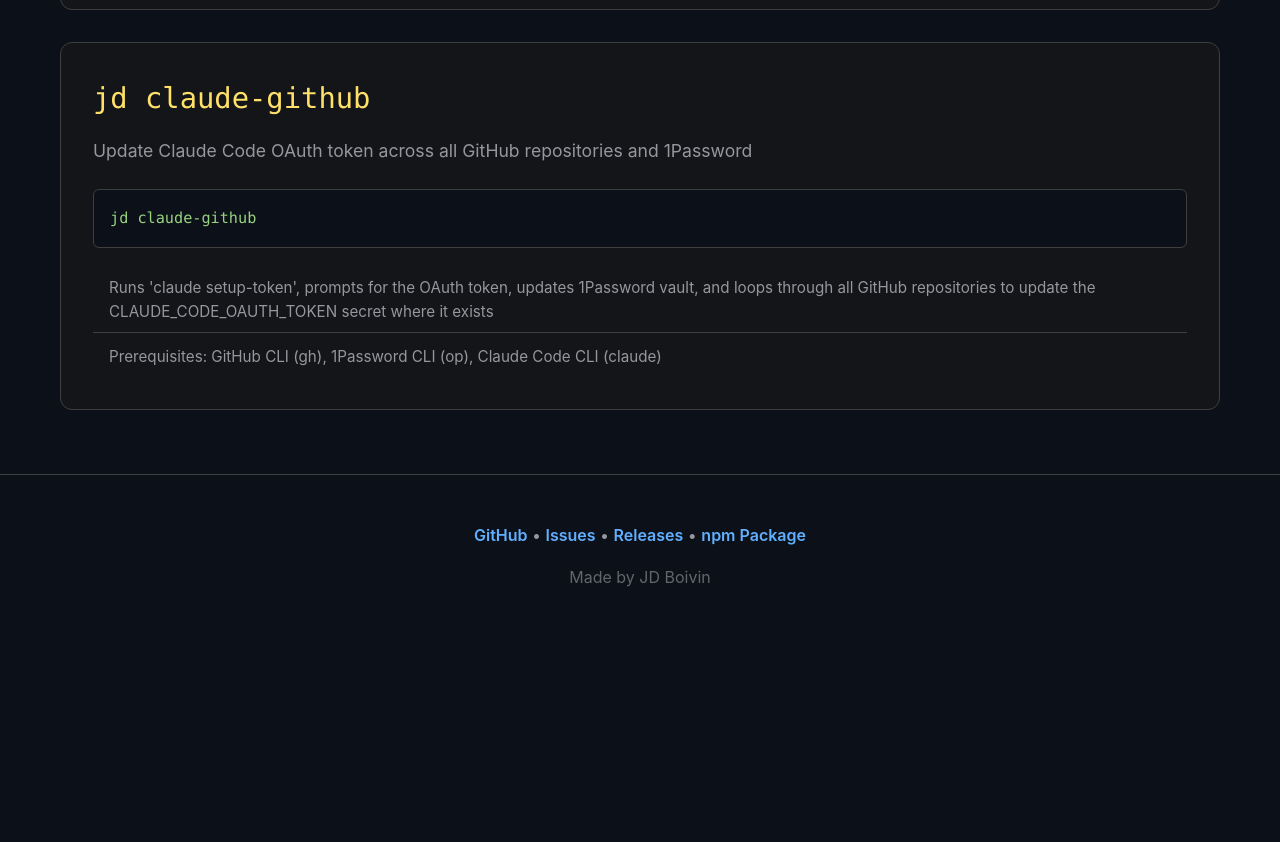
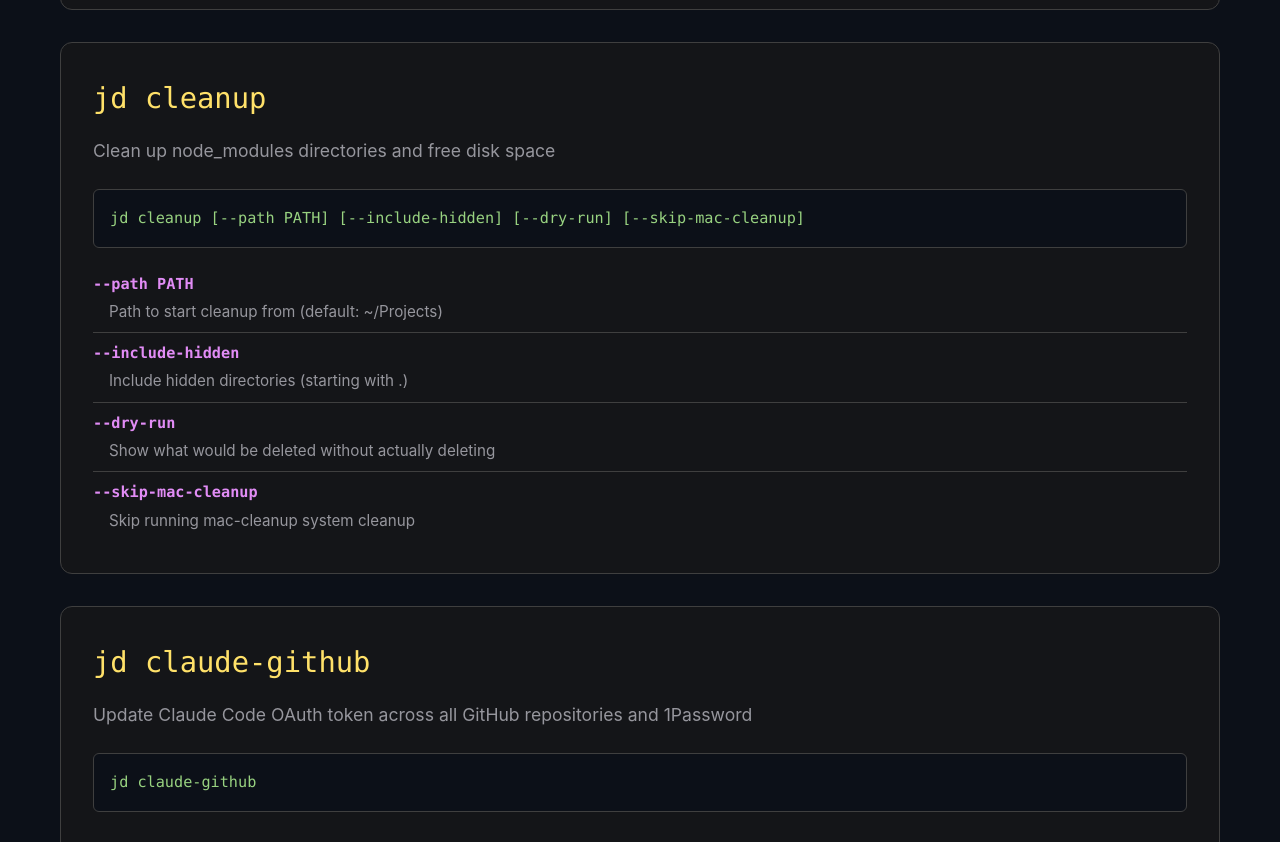
Before and after one commit to starburst997/jd, a website: page docs/index.html in a window 1280 px wide. Shown: the part 6600-7442 px from the top of the page. Before the commit the page ends 7239 px from the top, so only its background shows below. Drawn offline with Linux system fonts and the light colour scheme.

Commit message:
Add cleanup command

```diff
--- a/docs/index.html
+++ b/docs/index.html
@@ -740,6 +740,35 @@
             </ul>
           </div>
 
+          <!-- cleanup -->
+          <div class="command-card">
+            <div class="command-name">jd cleanup</div>
+            <div class="command-desc">
+              Clean up node_modules directories and free disk space
+            </div>
+            <div class="command-usage">
+              jd cleanup [--path PATH] [--include-hidden] [--dry-run] [--skip-mac-cleanup]
+            </div>
+            <ul class="args-list">
+              <li>
+                <span class="arg-name">--path PATH</span>
+                <span class="arg-desc">Path to start cleanup from (default: ~/Projects)</span>
+              </li>
+              <li>
+                <span class="arg-name">--include-hidden</span>
+                <span class="arg-desc">Include hidden directories (starting with .)</span>
+              </li>
+              <li>
+                <span class="arg-name">--dry-run</span>
+                <span class="arg-desc">Show what would be deleted without actually deleting</span>
+              </li>
+              <li>
+                <span class="arg-name">--skip-mac-cleanup</span>
+                <span class="arg-desc">Skip running mac-cleanup system cleanup</span>
+              </li>
+            </ul>
+          </div>
+
           <!-- claude-github -->
           <div class="command-card">
             <div class="command-name">jd claude-github</div>
```
Also changed, not shown: README.md, 6 other files.
